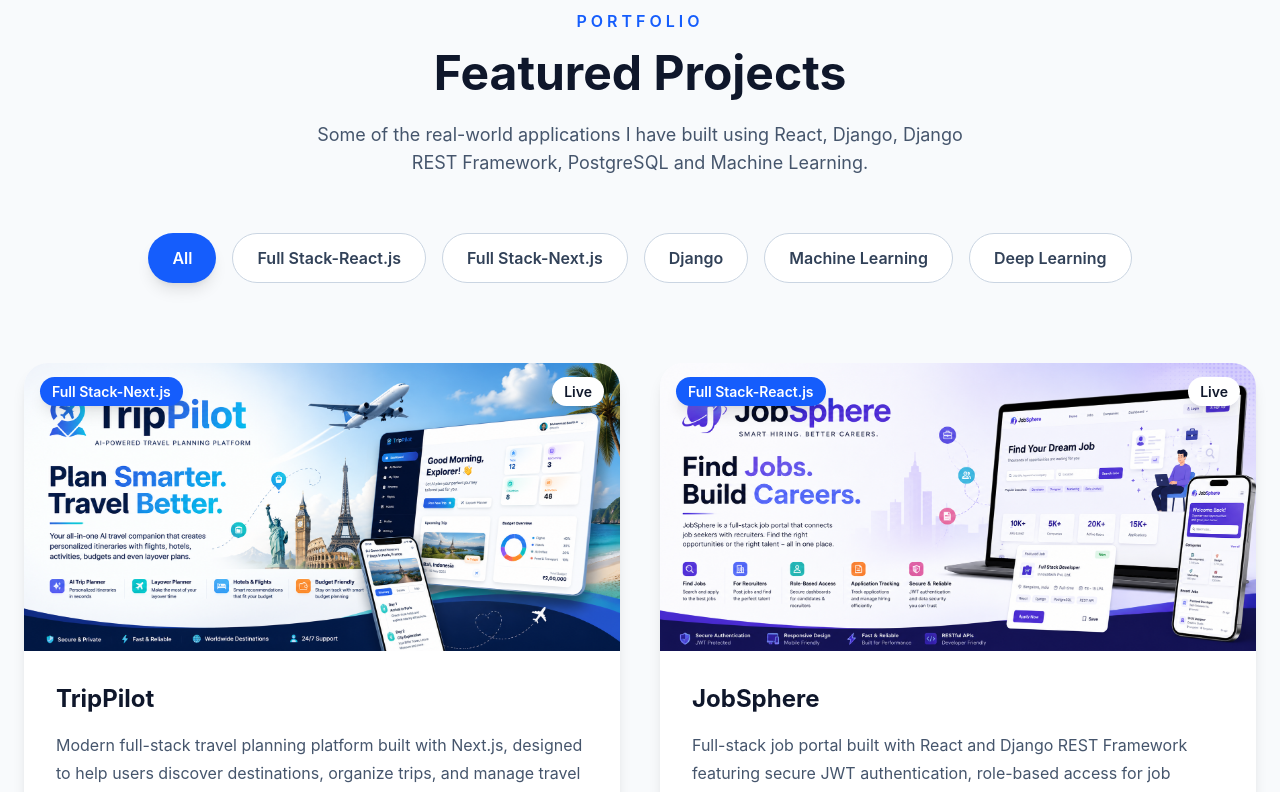
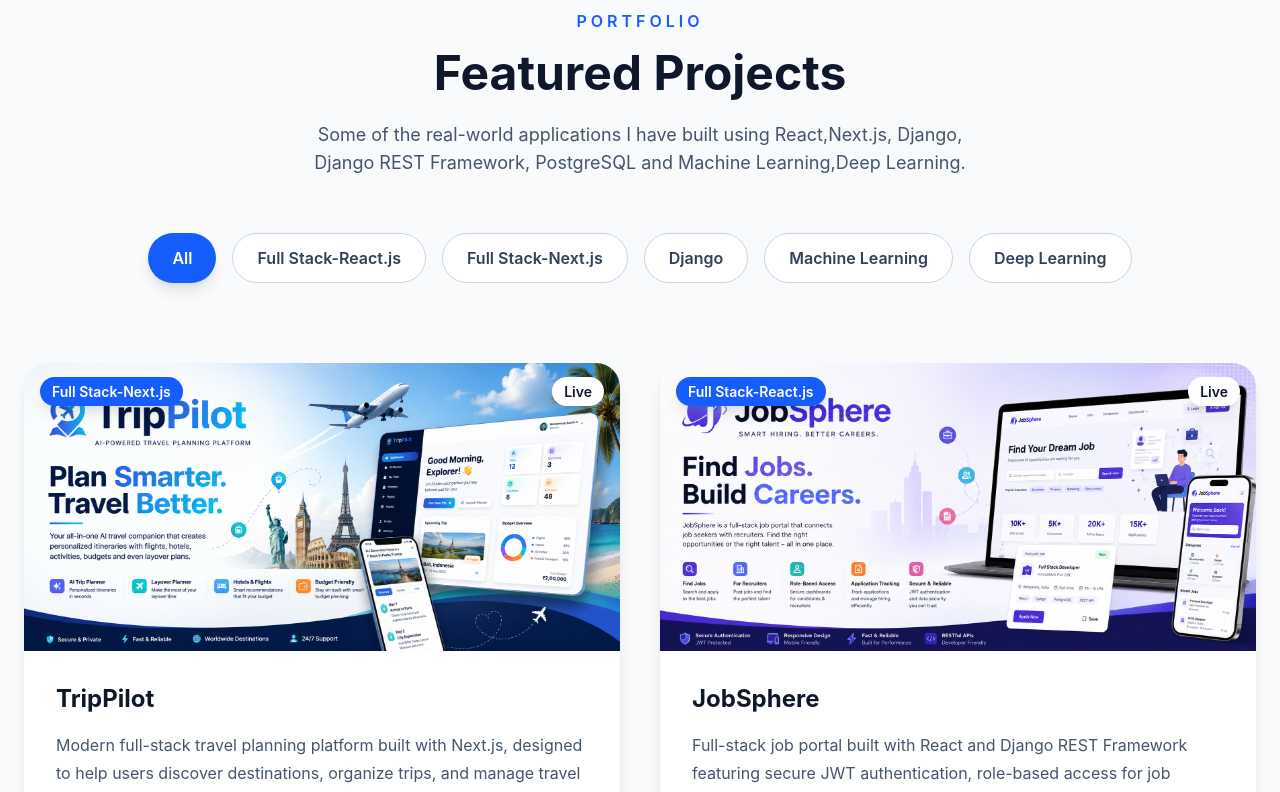
Before and after one commit to basith670/my_portfolio, a React (Vite) app: page / in a window 1280 px wide. Shown: the part 3900-4692 px from the top of the page. Built offline with nearby package versions, Linux system fonts and the light colour scheme.

Commit message:
Update project animations and fade effects

```diff
--- a/src/components/common/FadeIn.jsx
+++ b/src/components/common/FadeIn.jsx
@@ -6,6 +6,7 @@
   duration = 0.7,
   direction = "up",
   distance = 40,
+  amount = 0.1,
   className = "",
 }) {
   const variants = {
@@ -34,7 +35,8 @@
       }}
       viewport={{
         once: true,
-        amount: 0.2,
+        amount,
+        margin: "0px 0px -100px 0px",
       }}
     >
       {children}
--- a/src/components/sections/Projects.jsx
+++ b/src/components/sections/Projects.jsx
@@ -17,7 +17,6 @@
         );
 
   return (
-    <FadeIn>
     <section
       id="projects"
       className="py-20 lg:py-28 bg-slate-50"
@@ -26,6 +25,7 @@
 
         {/* Heading */}
 
+        <FadeIn>
           <div className="text-center">
 
             <p className="uppercase tracking-[0.25em] text-blue-600 font-semibold text-sm sm:text-base">
@@ -37,14 +37,16 @@
             </h2>
 
             <p className="mt-6 max-w-2xl mx-auto text-base sm:text-lg text-slate-600 leading-7">
-              Some of the real-world applications I have built using React,
-              Django, Django REST Framework, PostgreSQL and Machine Learning.
+              Some of the real-world applications I have built using React,Next.js,
+              Django, Django REST Framework, PostgreSQL and Machine Learning,Deep Learning.
             </p>
 
           </div>
+        </FadeIn>
 
         {/* Filter Buttons */}
 
+        <FadeIn delay={0.1}>
           <div className="flex flex-wrap justify-center gap-3 sm:gap-4 mt-12 lg:mt-14">
 
             {filters.map((filter) => (
@@ -64,15 +66,20 @@
             ))}
 
           </div>
+        </FadeIn>
 
         {/* Project Cards */}
 
         <div className="grid md:grid-cols-2 gap-8 lg:gap-10 mt-16 lg:mt-20">
 
-            {filteredProjects.map((project) => (
+          {filteredProjects.map((project, index) => (
 
+            <FadeIn
+              key={project.id}
+              delay={0.05 * (index % 2)}
+              amount={0.05}
+            >
               <div
-                key={project.id}
                 className="bg-white rounded-2xl lg:rounded-3xl overflow-hidden shadow-lg hover:shadow-2xl hover:-translate-y-2 transition-all duration-500"
               >
 
@@ -194,6 +201,7 @@
                 </div>
 
               </div>
+            </FadeIn>
 
           ))}
 
@@ -201,7 +209,6 @@
 
       </div>
     </section>
-    </FadeIn>
   );
 }
 
```
Lines whose indentation alone changed are shown as unchanged.
